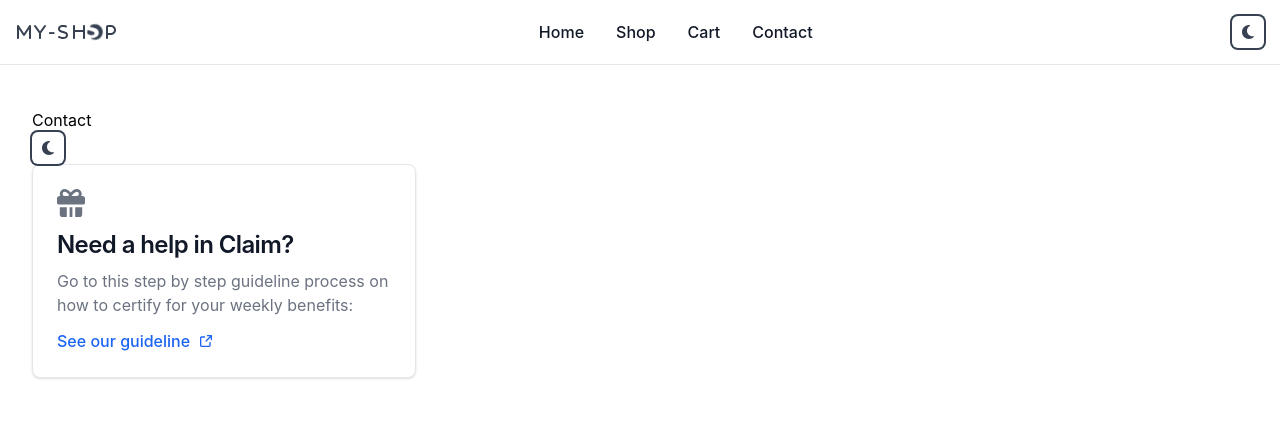
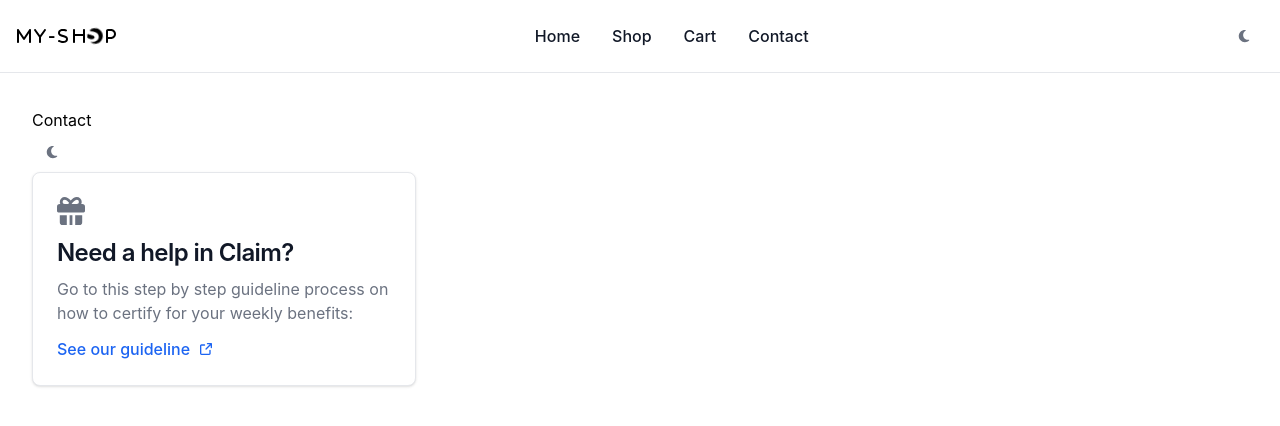
Before and after one commit to GrowinFlow/myshop, a React (Create React App) app: page /contact in a window 1280 px wide. Shown: the top 426 px of the page. Built offline with nearby package versions, Linux system fonts and the light colour scheme.

Commit message:
header updates

```diff
--- a/src/Layout/Header.js
+++ b/src/Layout/Header.js
@@ -2,7 +2,7 @@ import React from 'react'
 import Logo from './PreComponents/Logo'
 import NavItems from './PreComponents/NavItems'
 import ThemeToggle from '../Theme/ThemeToggle'
-import { FaMarsAndVenus } from 'react-icons/fa6'
+import { FaBug } from 'react-icons/fa6'
 
 
 function Header() {
@@ -12,7 +12,7 @@ function Header() {
 
 <nav className="bg-white dark:bg-gray-900 fixed w-full z-20 top-0 start-0 border-b border-gray-200 dark:border-gray-600">
   <div className="max-w-screen-xl flex flex-wrap items-center justify-between mx-auto p-4">
-  <a href="https://flowbite.com/" className="flex items-center space-x-3 rtl:space-x-reverse">
+  <a href="#" className="flex items-center space-x-3 rtl:space-x-reverse">
 
      <Logo color="gray-700" darkColor="white" size="xxl"/>
 
@@ -21,7 +21,7 @@ function Header() {
       <ThemeToggle />
       <button data-collapse-toggle="navbar-sticky" type="button" className="inline-flex items-center p-2 w-10 h-10 justify-center text-sm text-gray-500 rounded-lg md:hidden hover:bg-gray-100 focus:outline-none focus:ring-2 focus:ring-gray-200 dark:text-gray-400 dark:hover:bg-gray-700 dark:focus:ring-gray-600" aria-controls="navbar-sticky" aria-expanded="false">
         <span className="sr-only">Open main menu</span>
-       <FaMarsAndVenus/>
+       <FaBug/>
     </button>
   </div>
   <div className="items-center justify-between hidden w-full md:flex md:w-auto md:order-1" id="navbar-sticky">
--- a/src/Theme/ThemeToggle.js
+++ b/src/Theme/ThemeToggle.js
@@ -29,7 +29,7 @@ const ThemeToggle = () => {
     };
 
     return (
-        <button id="theme-toggle" onClick={toggleTheme} className='ring-2 ring-gray-700 rounded-md p-2 text-gray-700 dark:text-white dark:ring-white'>
+        <button id="theme-toggle" onClick={toggleTheme} className="inline-flex items-center p-2 w-10 h-10 justify-center text-sm text-gray-500 rounded-lg  hover:bg-gray-100 focus:outline-none focus:ring-2 focus:ring-gray-200 dark:text-gray-400 dark:hover:bg-gray-700 dark:focus:ring-gray-600">
             <span
                 id="theme-toggle-dark-icon"
                 className={!isDarkMode ? '' : 'hidden'}
```
